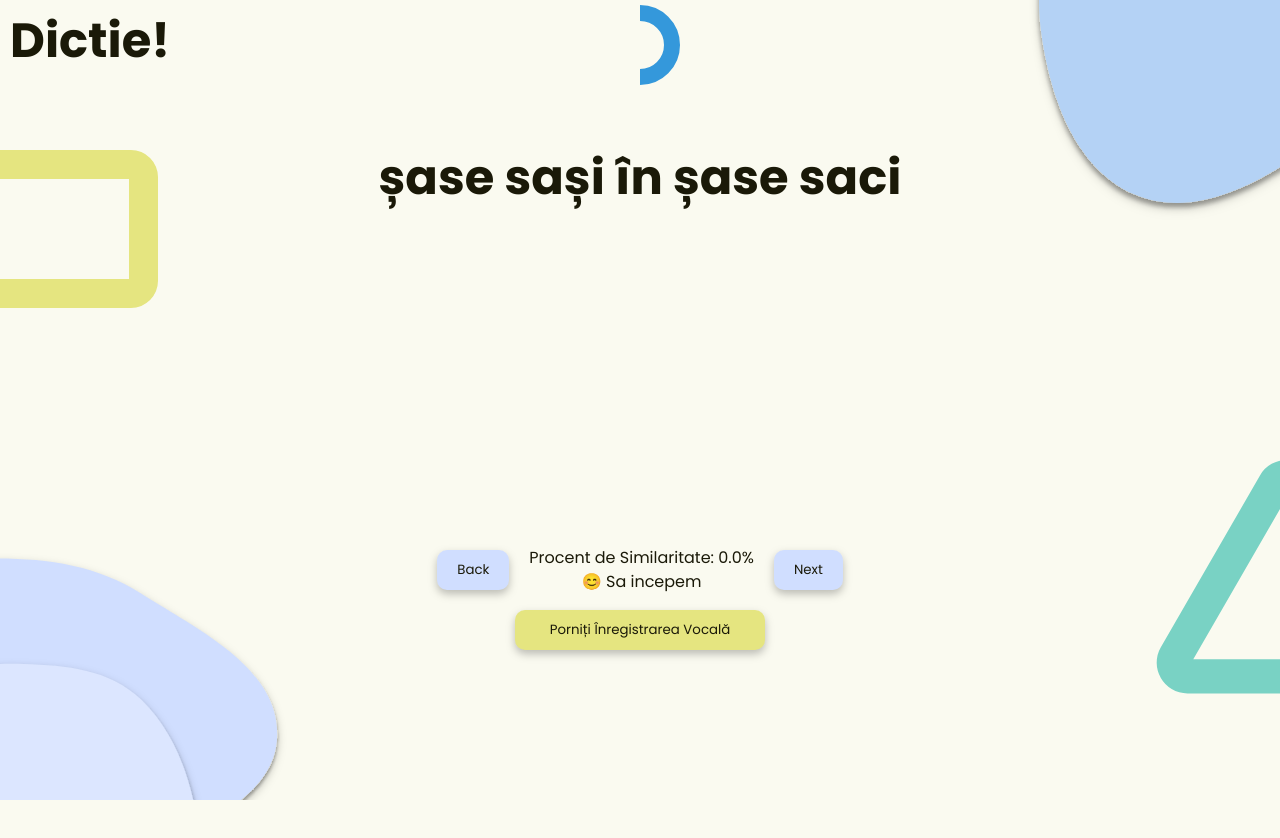
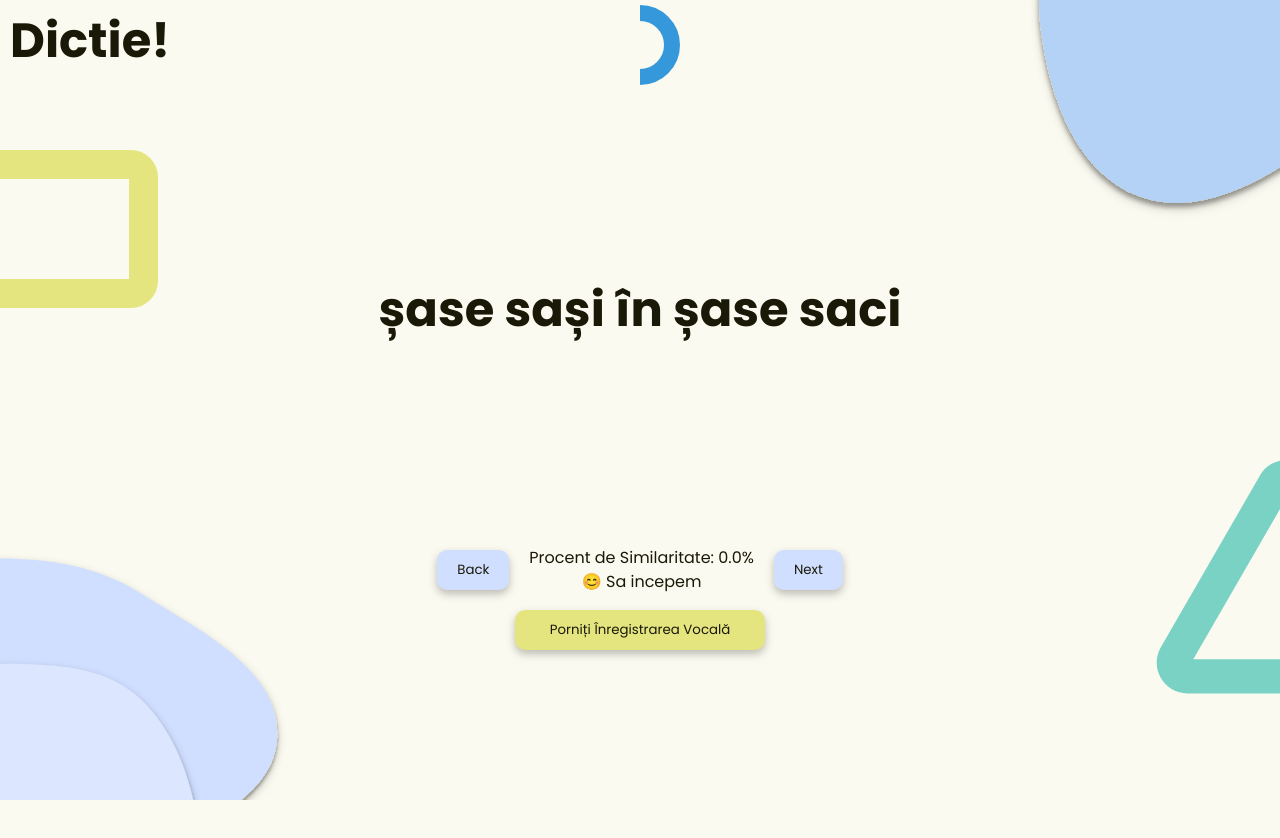
Before and after one commit to paluras/Dictie, a React (Vite) app in the folder dictie/: page / in a window 1280 px wide. Shown: the top 838 px of the page. Built offline with nearby package versions, Linux system fonts and the light colour scheme.

Commit message:
Alpha testing

```diff
--- a/dictie/src/App.css
+++ b/dictie/src/App.css
@@ -94,6 +94,7 @@ button:hover {
   stroke-width: 20;
   transform-origin: center;
   animation: rotate 1s ease;
+
 }
 
 .triangle {
@@ -108,6 +109,7 @@ button:hover {
 
   stroke: var(--accent);
   animation: rotate-half-reverse 1s ease;
+
 }
 .blob-one {
   position: absolute;
@@ -118,6 +120,7 @@ button:hover {
   animation: move 1s var(--spring-easing);
   flex-shrink: 0;
   transition: 500ms linear;
+
 }
 
 .blob-two {
@@ -131,6 +134,7 @@ button:hover {
   flex-shrink: 1;
   animation: move-two 1s var(--spring-easing);
   transition: 500ms linear;
+
 }
 
 .absolute-animations {
@@ -141,6 +145,7 @@ button:hover {
   position: absolute;
   -ms-overflow-style: none;  /* IE and Edge */
   scrollbar-width: none;  /* Firefox */
+
 
 }
 
@@ -156,9 +161,11 @@ button:hover {
   animation: move 1s var(--spring-easing);
 
   transition: 500ms linear;
+
 }
 
 .rectangle {
+
   position: absolute;
   left: -100px;
   top: 150px;
@@ -176,14 +183,18 @@ button:hover {
 
 /* change this to media queries */
 .container-given-text {
-
+  display: flex;
   overflow: scroll;
-  text-align: start;
+  text-align: center;
   height: 50cqh;
-  max-width: 90vw;
+  width: 90vw;
   padding: 20px;
   align-items: center;
-  word-break: keep-all;
+  justify-content: center;
+
+
+
+  word-break: break-word;
 
   text-wrap: balance;
   -ms-overflow-style: none;  /* IE and Edge */
@@ -197,6 +208,7 @@ button:hover {
   animation: appearText 1s cubic-bezier(0.66, 0.07, 0.51, 1.52);
   overflow: hidden;
   transition: 1s;
+  z-index: 1000;
 }
 
 .slide-in {
```
